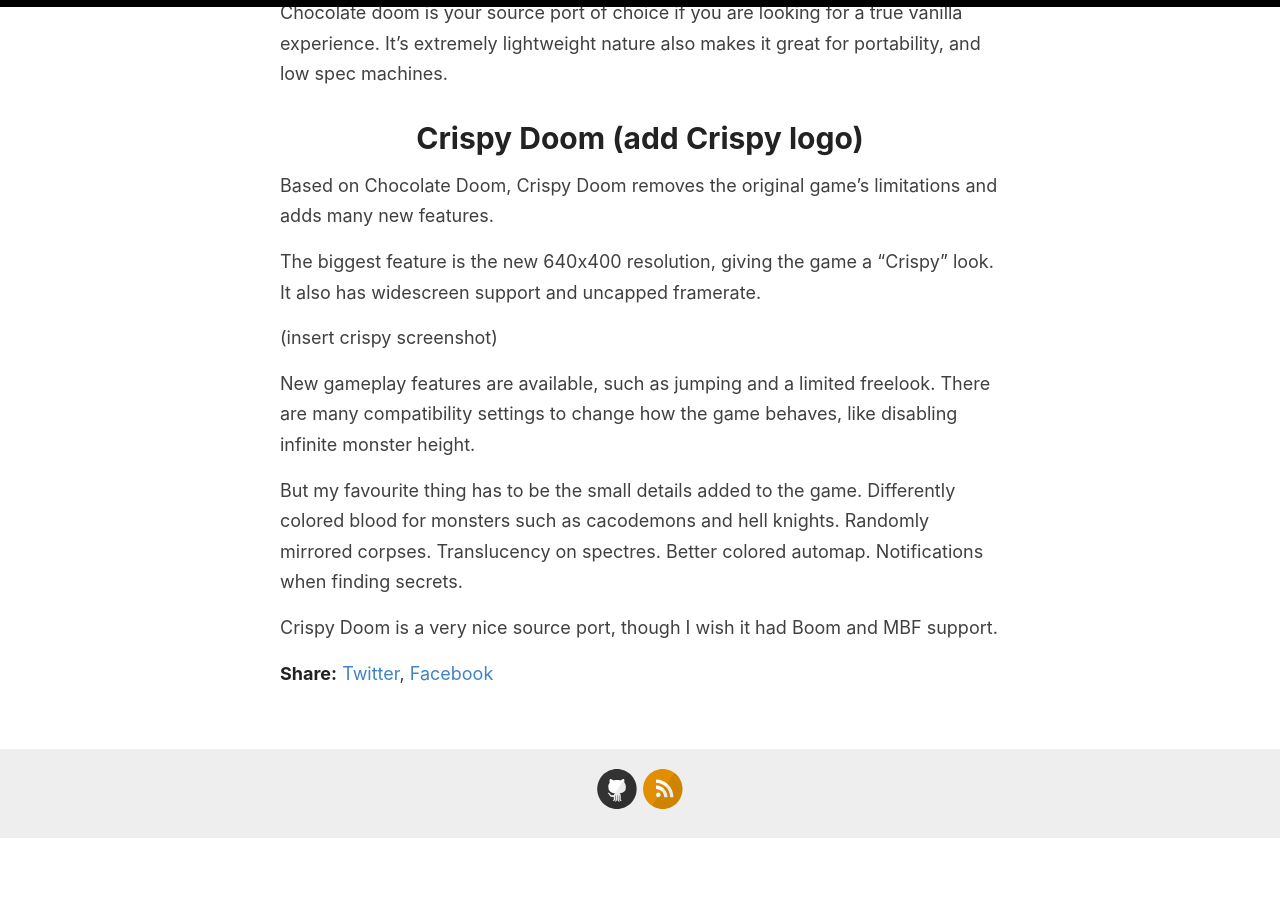
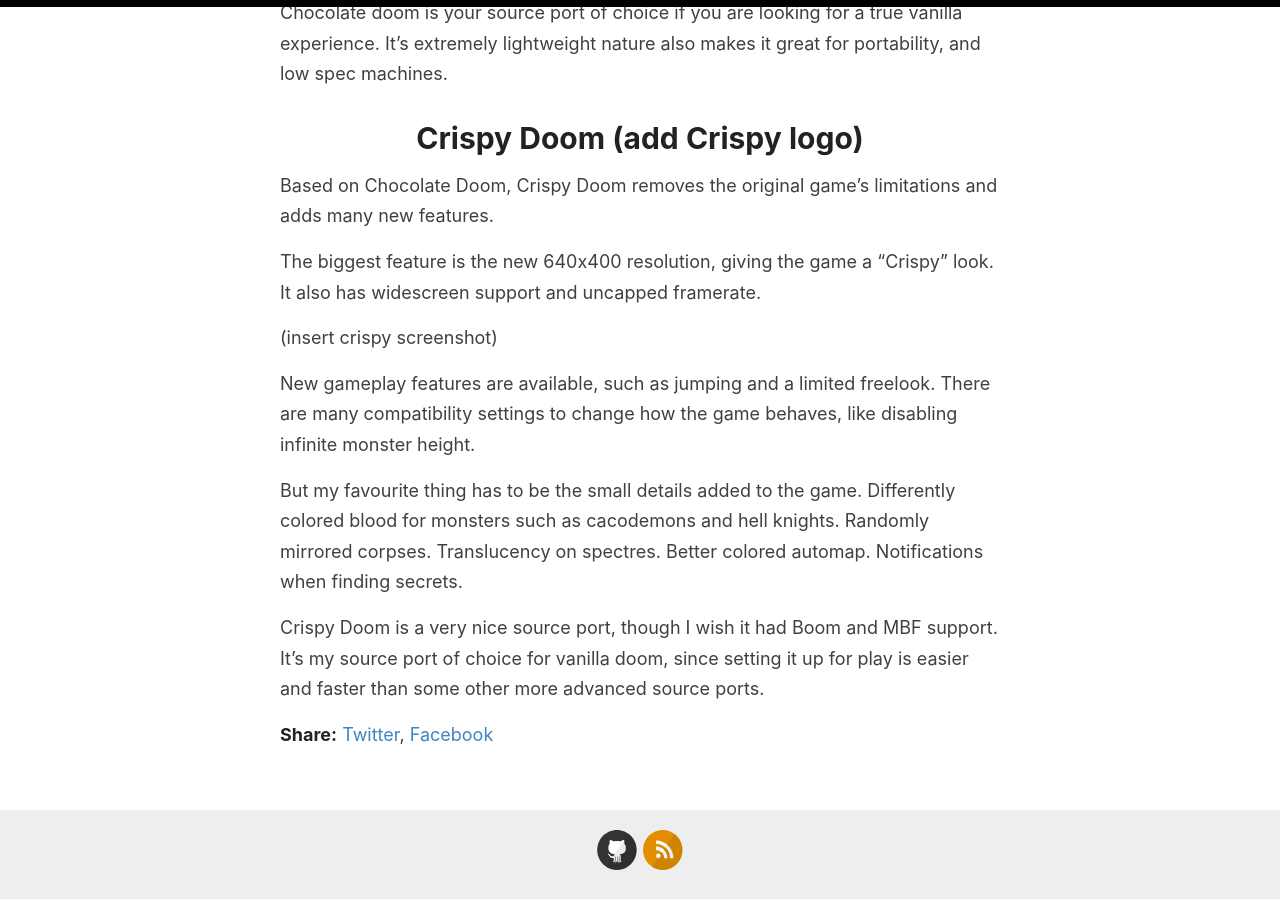
Before and after one commit to poleve540/CallMePol, a Jekyll site: the page built from posts/2023-05-12-sourceport-review.md, in a window 1280 px wide and 900 px high, scrolled down 921 px. Built offline with Jekyll 4.4.1, drawn with Linux system fonts in a browser that asks for light colours; before the commit the page ends 1760 px from its top, so only the background shows below that.

Commit message:
posts/2023-05-12-sourceport-review.md updated from https://stackedit.io/

```diff
--- a/posts/2023-05-12-sourceport-review.md
+++ b/posts/2023-05-12-sourceport-review.md
@@ -27,10 +27,10 @@
 
 But my favourite thing has to be the small details added to the game. Differently colored blood for monsters such as cacodemons and hell knights. Randomly mirrored corpses. Translucency on spectres. Better colored automap. Notifications when finding secrets.
 
-Crispy Doom is a very nice source port, though I wish it had Boom and MBF support.
+Crispy Doom is a very nice source port, though I wish it had Boom and MBF support. It's my source port of choice for vanilla doom, since setting it up for play is easier and faster than some other more advanced source ports.
 <!--stackedit_data:
 eyJwcm9wZXJ0aWVzIjoiZXh0ZW5zaW9uczpcbiAgcHJlc2V0Oi
-BnZm1cbiIsImhpc3RvcnkiOlstMTQ0NzYyMzkwOCwtMTEwMDc5
-NzEyNywtMjEyODQ4MTcxMCwtMTM0OTg4MDk2MywxODg3NDYzND
-k5XX0=
+BnZm1cbiIsImhpc3RvcnkiOls1ODM4MTI0OTksLTExMDA3OTcx
+MjcsLTIxMjg0ODE3MTAsLTEzNDk4ODA5NjMsMTg4NzQ2MzQ5OV
+19
 -->
```
